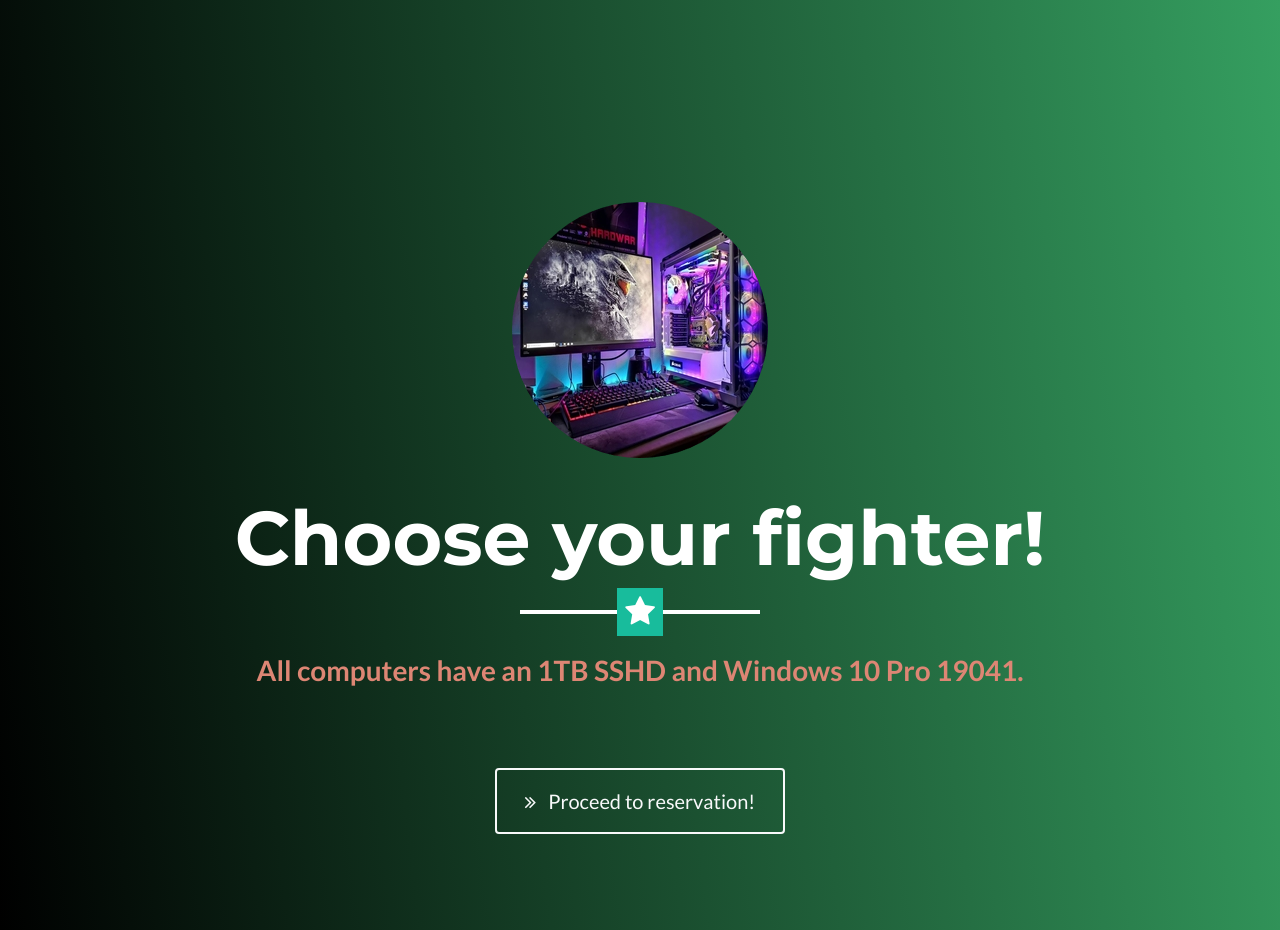
After one commit to xeno-john/NetStar, a Flask app: page /configurations in a window 1280 px wide. The commit adds this page. Run offline with Flask 2, Linux system fonts and the light colour scheme; the visitor is signed in with stand-in values (Sample User, id 1); data that the repository does not hold is empty; some libraries are stand-ins or nearby versions.

Commit message:
did the following:
- removed redundant checks ("improved select precision")
- from now on a user cannot make more than one reservation in a given interval of time
- added computer configurations page

Signed-off-by: xeno-john <ionut-alexandru.baltariu@student.tuiasi.ro>

```diff
--- a/src/main.py
+++ b/src/main.py
@@ -2,7 +2,6 @@ import cx_Oracle
 from flask import Flask, render_template, request, redirect, url_for, session
 import os
 import bcrypt
-import logging
 import re
 from datetime import datetime
 
@@ -14,14 +13,22 @@ db_password = str(os.environ.get('db_account_pass'))
 db_connection = cx_Oracle.connect(db_user + '/' + db_password + '@//localhost:1521/xe')
 # we create a cursor variable to execute commands
 cursor = db_connection.cursor()
+server = Flask(__name__)
+server.secret_key = b'_5#y2L"F4Q8z\n\xec]/'
+g_error_msg = ""
 
-# cursor.execute("alter session set NLS_DATE_FORMAT='hh24:mi'")
 
-server = Flask(__name__)
+def calculate_appointment_price(num_of_minutes):
+    calculated_price = 0
 
-server.secret_key = b'_5#y2L"F4Q8z\n\xec]/'
+    if 30 <= num_of_minutes <= 120:
+        calculated_price = 4 * (num_of_minutes/60)
+    elif 150 <= num_of_minutes <= 240:
+        calculated_price = 3.5 * (num_of_minutes/60)
+    else:
+        calculated_price = 3 * (num_of_minutes/60)
 
-g_error_msg = ""
+    return calculated_price
 
 
 @server.route("/")
@@ -82,7 +89,6 @@ def verify_register(username, email, password):
         command = str(
             "insert into clients(user_name,e_mail,password,registration_date,account_credits) values('"
             + username + "','" + email + "','" + hashed_password.decode('utf-8') + "',SYSDATE,0)")
-        logging.info("Executed " + command)
         cursor.execute(command)
         cursor.execute("commit work")
     except cx_Oracle.DatabaseError as exc:
@@ -200,6 +206,9 @@ def check_reservation():
         selected_computer = request.form['computer']
         hour_RegEx = re.compile(r"^([0-9]|0[0-9]|1[0-9]|2[0-3]):[0-5][0-9]$")
 
+        user_id_pk = cursor.execute("select user_id_pk from clients where user_name = '"
+                                    + session["username"] + "'").fetchall()[0][0]
+
         # this RegEx tells if input is an actual valid hour.
         if hour_RegEx.match(request.form['beginning_hour']) is None \
                 or \
@@ -230,21 +239,31 @@ def check_reservation():
 
         # row[0] -> start_time
         # row[1] -> end_time
-        # row[2] -> computer_id
-        for row in cursor.execute("select start_time,end_time,computer_id from appointments"):
-            if int(selected_computer) == int(row[2]):
-                if beginning_hour <= row[1] and ending_hour >= row[0]:
-                    g_error_msg = "Reservation for the given computer overlaps with another reservation."
-                    return redirect(url_for("reservation"))
+        for row in cursor.execute("select start_time,end_time from appointments where computer_id = "
+                                  + str(selected_computer)):
+            if beginning_hour < row[1] and ending_hour >= row[0]:
+                g_error_msg = "Reservation for the given computer overlaps with another reservation."
+                return redirect(url_for("reservation"))
+
+        for row in cursor.execute("select start_time,end_time from appointments where client_id =" + str(user_id_pk)):
+            if beginning_hour < row[1] and ending_hour >= row[0]:
+                g_error_msg = "One cannot have more than a reservation for a given period."
+                return redirect(url_for("reservation"))
+
+        price = calculate_appointment_price((ending_hour.hour - beginning_hour.hour)*60
+                                            + ending_hour.minute - beginning_hour.minute)
 
         cursor.execute("insert into appointments(computer_id,client_id,appointment_date,start_time,end_time,price) " +
                        "values(" + selected_computer + ",(select user_id_pk from clients where user_name = '" +
                        session["username"] + "')," +
                        "to_date('" + str(beginning_hour) + "','YYYY/MM/DD hh24:MI:SS'),to_date('" +
                        str(beginning_hour) + "','YYYY/MM/DD hh24:MI:SS'),to_date('" + str(ending_hour) +
-                       "','YYYY/MM/DD hh24:MI:SS'),6)")
+                       "','YYYY/MM/DD hh24:MI:SS')," + str(price) + ")")
         cursor.execute("commit work")
         return redirect(url_for("profile"))
+
+    else:
+        return redirect(url_for("login"))
 
 
 @server.route("/profile/account", methods=['GET'])
@@ -285,8 +304,7 @@ def username_page_post():
         new_username_confirmation = request.form["new_username_confirmation"]
         user_id_pk = \
             cursor.execute("select user_id_pk from clients where user_name = '" + session["username"] + "'").fetchall()[
-                0][
-                0]
+                0][0]
         username_from_db = \
             cursor.execute("select user_name from clients where user_id_pk = " + str(user_id_pk)).fetchall()[0][0]
         if current_username != username_from_db:
@@ -322,11 +340,9 @@ def email_page_post():
         new_email_confirmation = request.form["new_email_confirmation"]
         user_id_pk = \
             cursor.execute("select user_id_pk from clients where user_name = '" + session["username"] + "'").fetchall()[
-                0][
-                0]
+                0][0]
         email_from_db = \
-            cursor.execute("select e_mail from clients where user_id_pk = " + str(user_id_pk)).fetchall()[0][
-                0]
+            cursor.execute("select e_mail from clients where user_id_pk = " + str(user_id_pk)).fetchall()[0][0]
         if current_email != email_from_db:
             return render_template("email.html", error_message="Current email is not correct.")
         elif new_email != new_email_confirmation:
@@ -358,12 +374,10 @@ def password_page_post():
         new_password = request.form["new_password"]
         new_password_confirmation = request.form["new_password_confirmation"]
         user_id_pk = \
-            cursor.execute("select user_id_pk from clients where user_name = '" + session["username"] + "'").fetchall()[
-                0][
-                0]
+            cursor.execute("select user_id_pk from clients where user_name = '" +
+                           session["username"] + "'").fetchall()[0][0]
         password_from_db = \
-            cursor.execute("select password from clients where user_id_pk = " + str(user_id_pk)).fetchall()[0][
-                0]
+            cursor.execute("select password from clients where user_id_pk = " + str(user_id_pk)).fetchall()[0][0]
         if not bcrypt.checkpw(current_password.encode('utf-8'), password_from_db.encode('utf-8')):
             return render_template("password.html", error_message="Incorrect password.")
         elif new_password != new_password_confirmation:
@@ -371,10 +385,39 @@ def password_page_post():
                                                                   "new password.")
         else:
             cursor.execute("update clients set password = '" + bcrypt.hashpw(new_password.encode('utf-8'),
-                                                                             bcrypt.gensalt()).decode(
-                'utf-8') + "' where user_id_pk = " + str(
-                user_id_pk))
+                           bcrypt.gensalt()).decode('utf-8') + "' where user_id_pk = " + str(user_id_pk))
             cursor.execute("commit work")
+        return redirect(url_for("login"))
+
+    else:
+        return redirect(url_for("login"))
+
+
+@server.route("/configurations", methods=['GET'])
+def configurations():
+    if "username" in session:
+        components = ["CPU: ", "GPU: ", "RAM: ", "Monitor: ", "Mouse: ", "Keyboard: "]
+        room_names = []
+        room_confs = []
+        temp_str = ""
+
+        # first, we get the number of rooms (& of configurations)
+        num_of_rooms = cursor.execute("select count(*) from rooms").fetchall()[0][0]
+
+        for index in range(1, num_of_rooms + 1):
+            # pseudo-for, to parse properly the query result
+            for row in cursor.execute("select name, cpu, gpu, ram, monitor, mouse, keyboard from rooms r," +
+                                      " computer_configuration c" + " where r.configuration_type_fk = c.computer_cfg_id_pk "
+                                      + "and room_id_pk =" + str(index)):
+                room_names.append(str(row[0]) + os.linesep)
+                for i in range(1, len(row)):
+                    temp_str += components[i-1] + row[i] + os.linesep
+                room_confs.append(temp_str)
+                temp_str = ""
+
+        return render_template("configurations.html", room_names=room_names, room_confs=room_confs)
+
+    else:
         return redirect(url_for("login"))
 
 
--- /dev/null
+++ b/src/templates/configurations.html
@@ -0,0 +1,32 @@
+{% extends 'base.html' %}
+{% block head %}
+<meta charset="utf-8">
+<meta name="viewport" content="width=device-width, initial-scale=1.0, shrink-to-fit=no">
+<title>Configurations</title>
+<link rel="stylesheet" href="{{ url_for('static', filename='assets/bootstrap/css/bootstrap.min.css') }}">
+<link rel="stylesheet" href="{{ url_for('static', filename='assets/fonts/font-awesome.min.css') }}">
+{% endblock %}
+{% block body %}
+<header class="masthead bg-primary text-white text-center" style="background: linear-gradient(83deg, rgba(0, 0, 0, 1) 0%, #359f60 100%);">
+    <div class="container"><img class="img-fluid d-block mx-auto mb-5" src="../static/assets/img/computer-conf.png" />
+        <h1>Choose your fighter!</h1>
+        <hr class="star-light" />
+        {% for i in room_names %}
+            <u><h2 style="color:  #33ffbd "> {{ i }}</h2></u>
+            <h5 style="white-space: pre-line;"> {{ room_confs[loop.index0] }}</h5>
+        {% endfor %}
+        <h2 style="color: #dd8674 "> All computers have an 1TB SSHD and Windows 10 Pro 19041. </h2>
+    </div>
+    <br><br>
+    <div class="container">
+        <div class="text-center mt-4">
+            <a class="btn btn-outline-light btn-xl" href="/profile/reservation">
+                <i class="fa fa-angle-double-right mr-2"></i>
+                <span>Proceed to reservation!</span>
+            </a>
+        </div>
+    </div>
+</header>
+{% endblock %}
+
+</html>
--- a/src/templates/reservation.html
+++ b/src/templates/reservation.html
@@ -10,7 +10,7 @@
 
 <div class="wrapper">
     <div class="title">
-        Make reservation
+        Make a reservation
     </div>
     <form action="#" method="post">
         <h5 text-align style="text-align: center;">
```
Also changed, not shown: src/templates/profile.html (+14 -4 lines), src/static/assets/img/computer-conf.png (added), 1 other file.
